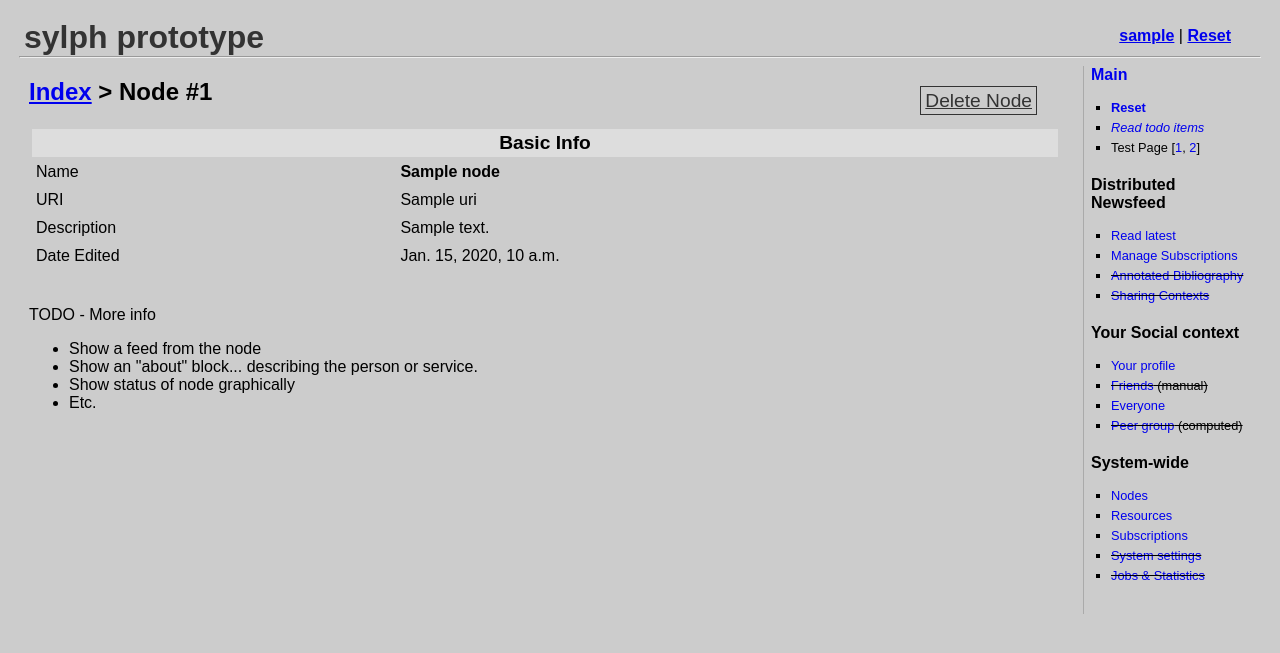
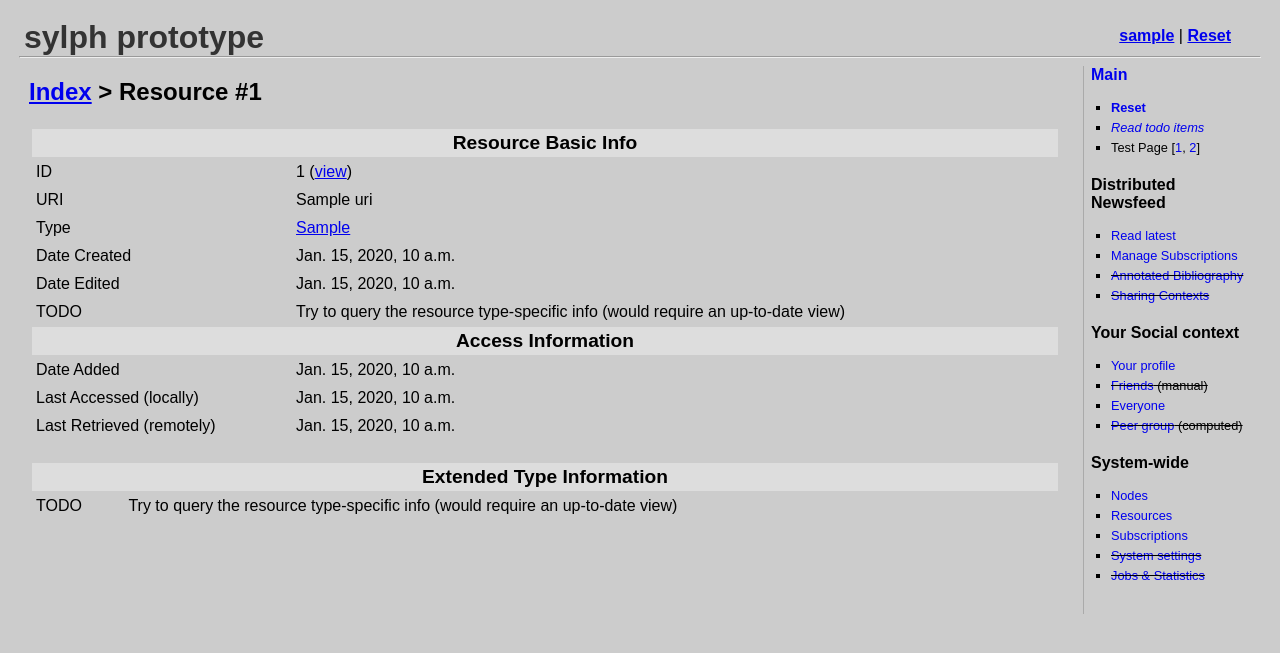
Before and after one commit to spsu/sylph, a Django app: template templates/core/resource/view.html in a window 1280 px wide. Shown: the top 653 px of the page. Run offline with Django 3.2, Linux system fonts and the light colour scheme; the template is opened without the code that fills it: most values are stand-ins (such as "Sample title", 1, 10 or a date in 2020).

Commit message:
Auto-apply resource type, resource app for info
* Signals need to be applied to models
* Resource app shows some basic info on resources

```diff
--- a/apps/blog/models.py
+++ b/apps/blog/models.py
@@ -1,6 +1,7 @@
 from django.db import models
 from sylph.apps.post.models import Post
 from sylph.core.resource.models import Resource
+from sylph.core.resource.models import register_type
 
 # XXX XXX XXX IDEA: comments are a *separate app* entirely!
 
@@ -137,3 +138,8 @@ class BootstrapBlogItem(BlogItem):
 	"""Contact methods for the author."""
 	www_author_website = models.CharField(max_length=255, blank=True, null=False)
 	www_author_email = models.CharField(max_length=60, blank=True, null=False)
+
+# ============ Register Signals ===========================
+
+register_type(BlogItem)
+register_type(BootstrapBlogItem)
--- a/core/resource/urls.py
+++ b/core/resource/urls.py
@@ -3,5 +3,6 @@ from django.conf.urls.defaults import *
 urlpatterns = patterns('sylph.core.resource.views',
 	# Resource overview
 	(r'^$', 'resource_index'),
-	(r'add/(?P<res_id>\d+)/$', 'resource_view'),
+	(r'view/(?P<res_id>\d+)/$', 'resource_view'),
+	(r'redirect/(?P<res_type>\w+)/(?P<res_id>\d+)/$', 'resource_redirect'),
 )
--- a/fixtures/initial_node.json
+++ b/fixtures/initial_node.json
@@ -2,7 +2,8 @@
 	"model": "resource.Resource",
 	"pk": 2,
 	"fields": {
-		"uri": "http://example.org/my-new-node/"
+		"uri": "http://example.org/my-new-node/",
+		"resource_type": "Node"
 	}
 },
 {
--- a/fixtures/initial_user.json
+++ b/fixtures/initial_user.json
@@ -2,7 +2,8 @@
 	"model": "resource.Resource",
 	"pk": 1,
 	"fields": {
-		"uri": "http://sylph/new-user/"
+		"uri": "http://sylph/new-user/",
+		"resource_type": "User"
 	}
 },
 {
--- a/templates/apps/blog/index.html
+++ b/templates/apps/blog/index.html
@@ -60,4 +60,7 @@
 		</span>
 		<a href="?page={{items.paginator.num_pages}}">last</a>
 	</div>
+
+	<p><b><a href="/blog/subscription/">Manage subscriptions</a></b></p>
+
 {% endblock %}
--- a/templates/core/resource/view.html
+++ b/templates/core/resource/view.html
@@ -1,71 +1,52 @@
 {% extends "base.html" %}
 
-{% block title %}Viewing Node{% endblock %}
+{% block title %}Viewing Resource{% endblock %}
 
 {%block content %}
-	<div class="buttons">
-	{% if node.is_ours %}
-		<a href="/node/edit/" class="button">Edit Own Node</a>
-	{% else %}
-		<a href="/node/delete/{{ node.id }}/" class="button">Delete Node</a>
-	{% endif %}
-	</div>
-	<h2> <a href="/node/">Index</a> &gt; Node #{{ node.id }} </h2>
+	<h2> <a href="/resource/">Index</a> &gt; Resource #{{resource.pk}} </h2>
 
 	<table class="table">
 		<tr>
-			<th colspan="2">Basic Info</th>
+			<th colspan="2">Resource Basic Info</th>
 		</tr>
 		<tr>
-			<td>Name</td>
-			<td><strong>{{ node.name }}</strong></td>
+			<td>ID</td>
+			<td>{{resource.pk}} (<a href="/resource/redirect/{{resource.resource_type}}/{{resource.pk}}/">view</a>)</td>
 		</tr>
 		<tr>
 			<td>URI</td>
-			<td>{{ node.uri }}</td>
+			<td>{{ resource.uri }}</td>
 		</tr>
 		<tr>
-			<td>Description</td>
-			<td>{{ node.description }}</td>
+			<td>Type</td>
+			<td><a href="#">{{ resource.resource_type }}</a></td>
+		</tr>
+		<tr>
+		<td>Date Created</td>
+			<td>{{resource.datetime_created}}</td>
 		</tr>
 		<tr>
 			<td>Date Edited</td>
-			<td>{{ node.datetime_edited }}</td>
+			<td>{{resource.datetime_edited}}</td>
 		</tr>
-	</table>
-
-	{% if node.is_not_ours %}
-		<p>
-			<strong>Personal Notes:</strong>
-			{% if node.own_description %}
-				{{ node.own_description }}
-			{% else %}
-				None
-			{% endif %}
-			<a href="/node/edit/{{ node.id }}/">(edit)</a>
-		</p>
-
-		<table class="table">
+		<tr>
+			<td>TODO</td>
+			<td>Try to query the resource type-specific info (would require an up-to-date view)</td>
+		</tr>
+		<tr>
+			<th colspan="2">Access Information</th>
+		</tr>
 			<tr>
-				<th colspan="2">Resolve Details</th>
+				<td>Date Added</td>
+				<td>{{resource.datetime_added}}</td>
 			</tr>
 			<tr>
-				<td>Date Added</td>
-				<td>{{ node.datetime_added }}</td>
+				<td>Last Accessed (locally)</td>
+				<td>{{resource.datetime_last_accessed}}</td>
 			</tr>
 			<tr>
-				<td>Last Resolved</td>
-				<td>
-					{% if node.is_yet_to_resolve %}
-						<em>Has never been resolved!!</em>
-					{% else %}
-						{{ node.datetime_last_resolved }}
-					{% endif %}
-				</td>
-			</tr>
-			<tr>
-				<td>Last Error</td>
-				<td>{{ node.datetime_last_failed }}</td>
+				<td>Last Retrieved (remotely)</td>
+				<td>{{resource.datetime_last_retrieved}}</td>
 			</tr>
 		</table>
 
@@ -73,32 +54,12 @@
 
 		<table class="table">
 			<tr>
-				<th colspan="2">Communication Originating Here</th>
-				<th colspan="2">Communication Originating Remotely</th>
+				<th colspan="2">Extended Type Information</th>
 			</tr>
 			<tr>
-				<td>Last pushed to</td>
-				<td>{{ node.datetime_last_pushed_to }}</td>
-				<td>Last pushed to us</td>
-				<td>{{ node.datetime_pushed_to_us }}</td>
-			</tr>
-			<tr>
-				<td>Last pulled from</td>
-				<td>{{ node.datetime_last_pulled_from }}</td>
-				<td>Last pulled from us</td>
-				<td>{{ node.datetime_pulled_from_us }}</td>
+				<td>TODO</td>
+				<td>Try to query the resource type-specific info (would require an up-to-date view)</td>
 			</tr>
 		</table>
 
-	{% endif %}
-	<br />
-
-	<p>TODO - More info</p>
-	<ul>
-		<li>Show a feed from the node</li>
-		<li>Show an "about" block... describing the person or service.</li>
-		<li>Show status of node graphically</li>
-		<li>Etc.</li>
-	</ul>
-
 {% endblock content %}
```
Also changed, not shown: core/node/models.py (+10 -0 lines), core/resource/models.py (+25 -0 lines), core/resource/signals.py (added, +19 -0 lines), core/resource/views.py (+15 -0 lines), templates/core/resource/index.html (+7 -2 lines).
